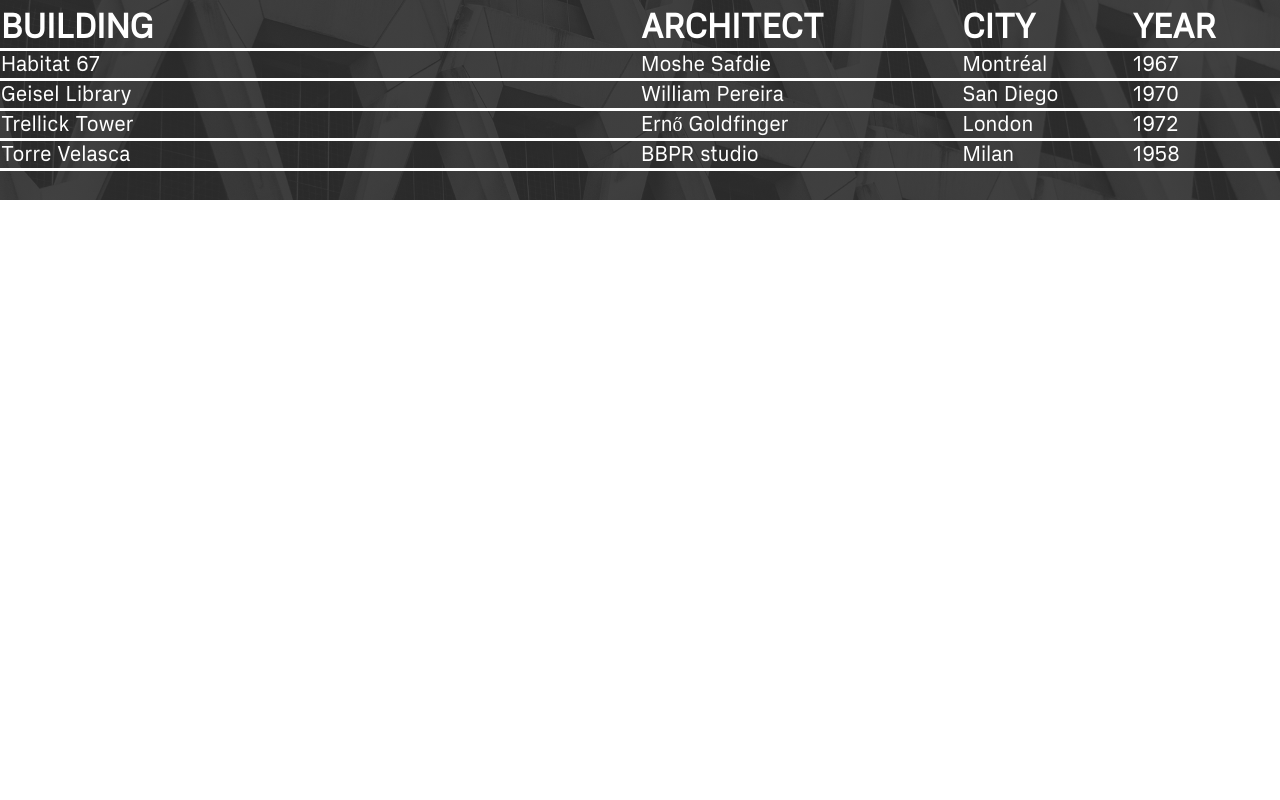
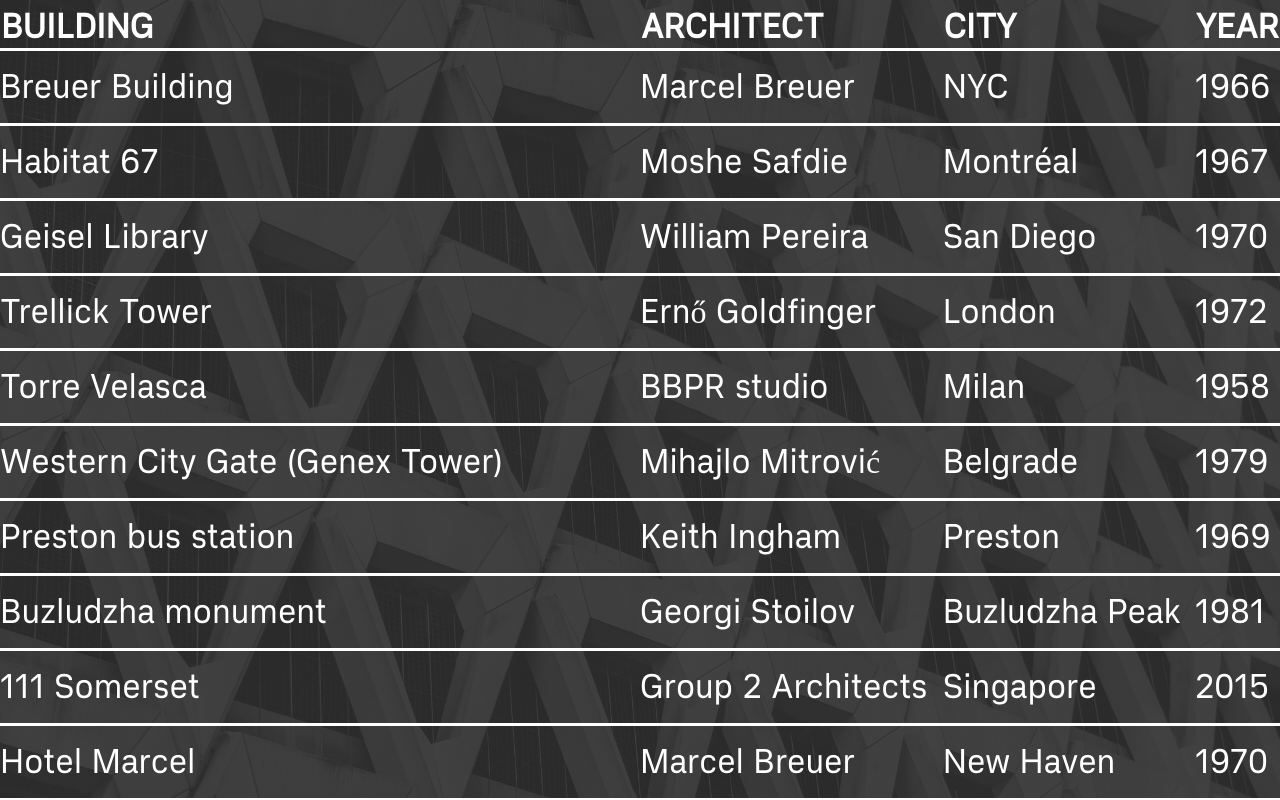
Before and after one commit to dbaramo/brutalism, a Next.js app: page / in a window 1280 px wide. Shown: the part 600-1400 px from the top of the page. Before the commit the page ends 800 px from the top, so only its background shows below. Built offline with nearby package versions, Linux system fonts and the light colour scheme.

Commit message:
added more building

```diff
--- a/components/BuildingList.js
+++ b/components/BuildingList.js
@@ -5,17 +5,27 @@ import { useState } from "react";
 
 function BuildingRow({ building, city, year, architect, images, setImgUrl }) {
   let buildingNameWithoutSpace = building.replace(" ", "-");
+  let [textColor, setTextColor] = useState("");
+  let [textOutline, setTextOutline] = useState("");
   return (
     <Link href={`/buildings/${buildingNameWithoutSpace}`}>
       <tr
         className={styles.tableRow}
-        onMouseOver={(e) => setImgUrl(images[1])}
-        onMouseLeave={(e) => setImgUrl("")}
+        onMouseOver={(e) => {
+          setImgUrl(images[1])
+          setTextColor("#ff7f11")
+          setTextOutline("1px black")
+        }}
+        onMouseLeave={(e) => {
+          setImgUrl("")
+          setTextColor("")
+          setTextOutline("")
+        }}
       >
-        <td>{building}</td>
-        <td>{architect}</td>
-        <td>{city}</td>
-        <td>{year}</td>
+        <td style={{ color: textColor}}>{building}</td>
+        <td style={{ color: textColor, "-webkit-text-stroke": textOutline}}>{architect}</td>
+        <td style={{ color: textColor, "-webkit-text-stroke": textOutline}}>{city}</td>
+        <td style={{ color: textColor, "-webkit-text-stroke": textOutline}}>{year}</td>
       </tr>
     </Link>
   );
--- a/components/BuildingList.module.css
+++ b/components/BuildingList.module.css
@@ -7,6 +7,7 @@
     border-collapse: collapse;
     position: relative;
     z-index: 2;
+
 }
 
 .coulmnHead {
@@ -21,7 +22,17 @@
 
 .tableRow {
     border-bottom: 3px solid white;
-  }
+}
+
+.tableRow td {
+    padding: 1rem 0;
+    font-size: 2rem;
+    color: white;
+}
+
+.tableRow td:hover {
+    cursor: pointer;
+}
 
 .imageHover {
     position: fixed;
@@ -30,7 +41,6 @@
     height: 100vh;
     width: 50%;
     z-index: 1;
-    background-image: url("https://images.adsttc.com/media/images/51e8/53d1/e8e4/4e33/c300/0014/slideshow/2608904426_cf57258beb_o.jpg?1374180293");
     background-size: cover;
     background-repeat: no-repeat;
 }
--- a/data/data.json
+++ b/data/data.json
@@ -1,4 +1,15 @@
 [
+    {
+        "id": 0,
+        "building": "Breuer Building",
+        "architect": "Marcel Breuer",
+        "city": "NYC",
+        "year": 1966,
+        "images": [
+            "https://www.centralpark.com/downloads/8556/download/Whitney_Museum_of_American_Art_Gryffindor_WikimediaCommons.jpg?cb=5d2e7aca4d0dc42cc15d5ff076a4af82",
+            "https://upload.wikimedia.org/wikipedia/commons/b/bb/MET_Breuer_%2848377070386%29.jpg"
+        ]
+    },
     {
         "id": 1,
         "building": "Habitat 67",
@@ -31,7 +42,8 @@
         "year": 1972,
         "images": [
             "https://upload.wikimedia.org/wikipedia/commons/1/12/Balconies_of_the_Trellick_Tower.jpg",
-            "https://upload.wikimedia.org/wikipedia/commons/f/ff/Trellick_Tower_front_view_%28colour_brightness_adjust%29.jpg"
+            "https://upload.wikimedia.org/wikipedia/commons/f/ff/Trellick_Tower_front_view_%28colour_brightness_adjust%29.jpg",
+            "https://media.gq.com/photos/5b6b2c3c6515980b722b5274/master/w_1600,c_limit/The-Brutal-Wonders-Of-The-Architecture-World-GQ-Style-Fall-2018_03.jpg"
         ]
     },
     {
@@ -44,5 +56,83 @@
             "https://upload.wikimedia.org/wikipedia/en/7/7e/Milano_Italy_Torre-Velasca-from-Duomo-01.jpg",
             "https://upload.wikimedia.org/wikipedia/commons/7/7e/Paolo_Monti_-_Servizio_fotografico_-_BEIC_6338756.jpg"
         ]
+    },
+    {
+        "id": 5,
+        "building": "Western City Gate (Genex Tower)",
+        "architect": "Mihajlo Mitrović",
+        "city": "Belgrade",
+        "year": 1979,
+        "images": [
+            "https://herbertwright.files.wordpress.com/2012/06/dsc00815.jpg",
+            "https://upload.wikimedia.org/wikipedia/commons/a/aa/Jugotours_Beograd_Dec_2003.jpg"
+        ]
+    },
+    {
+        "id": 6,
+        "building": "Preston bus station",
+        "architect": "Keith Ingham",
+        "city": "Preston",
+        "year": 1969,
+        "images": [
+            "https://en.wikipedia.org/wiki/Preston_bus_station#/media/File:Preston_bus_station_232-26.jpg",
+            "https://i.guim.co.uk/img/media/a936a688054d0f94b841fb566131d6977053920d/0_351_7952_4771/master/7952.jpg?width=1200&height=1200&quality=85&auto=format&fit=crop&s=e3d48a6f027b79672935dfbb3b0e8685"
+        ]
+    },
+    {
+        "id": 7,
+        "building": "Buzludzha monument",
+        "architect": "Georgi Stoilov",
+        "city": "Buzludzha Peak",
+        "year": 1981,
+        "images": [
+            "https://upload.wikimedia.org/wikipedia/commons/6/6a/Sunset_and_Buzludza.jpg",
+            "https://upload.wikimedia.org/wikipedia/commons/c/cf/%D0%91%D1%83%D0%B7%D0%BB%D1%83%D0%B4%D0%B6%D0%B0_IMG6338.jpg"
+        ]
+    },
+    {
+        "id": 8,
+        "building": "111 Somerset",
+        "architect": "Group 2 Architects",
+        "city": "Singapore",
+        "year": 2015,
+        "images": [
+            "https://upload.wikimedia.org/wikipedia/commons/3/33/Singapore_Power_Building_4%2C_Aug_07.JPG",
+            "https://upload.wikimedia.org/wikipedia/commons/4/48/Singapore_Power_Building%2C_Dec_05.JPG"
+        ]
+    },
+    {
+        "id": 9,
+        "building": "Hotel Marcel",
+        "architect": "Marcel Breuer",
+        "city": "New Haven",
+        "year": 1970,
+        "images": [
+            "https://en.wikipedia.org/wiki/Hotel_Marcel#/media/File:Pirelli_Tire_Building_New_Haven.jpg",
+            "https://upload.wikimedia.org/wikipedia/commons/f/f7/IKEA-Pirelli-Building-New-Haven-Connecticut-04-2014.jpg"
+        ]
+    },
+    {
+        "id": 10,
+        "building": "Robarts Library",
+        "architect": "Mathers & Haldenby",
+        "city": "Toronto",
+        "year": 1973,
+        "images": [
+            "https://upload.wikimedia.org/wikipedia/commons/1/1a/Robartslibrary3.jpg",
+            "https://upload.wikimedia.org/wikipedia/commons/b/b3/Robarts_Library-2.jpg"
+        ]
+    },
+    {
+        "id": 11,
+        "building": "J. Edgar Hoover Building",
+        "architect": "Charles Murphy",
+        "city": "Washington, D.C.",
+        "year": 1975,
+        "images": [
+            "https://upload.wikimedia.org/wikipedia/commons/5/5f/Washington_DC%2C_FBI_-_panoramio.jpg",
+            "https://www.washingtonian.com/wp-content/uploads/2018/07/107611925_f9dc8c0e97_o.jpg"
+        ]
     }
+
 ]
```
